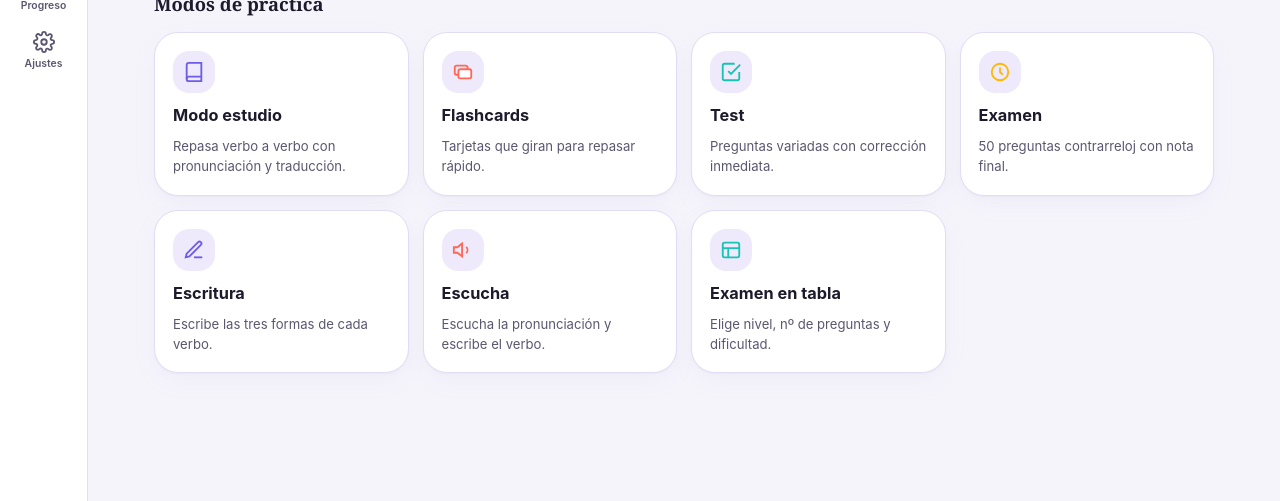
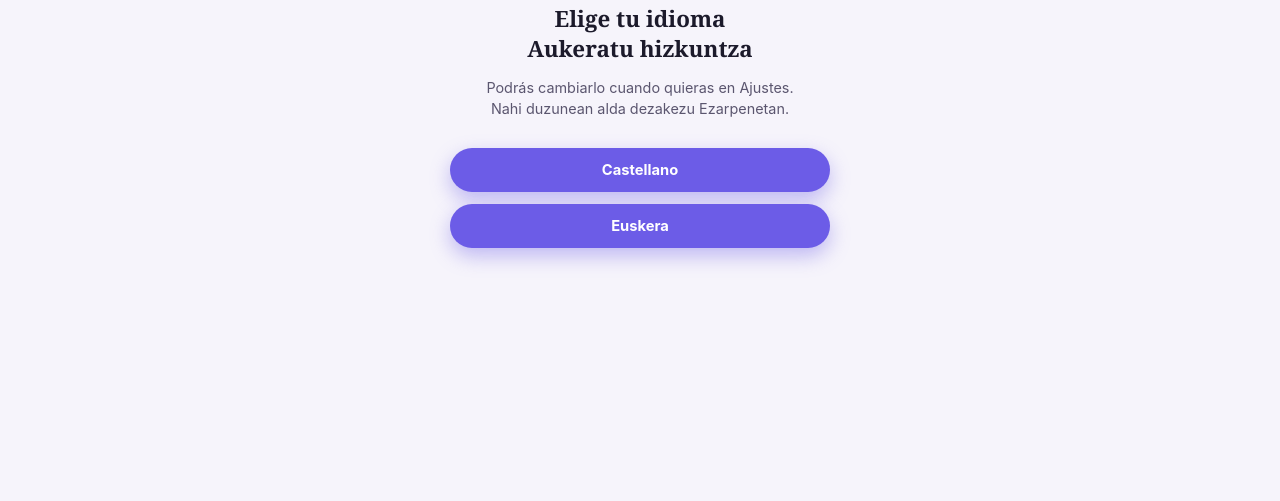
Before and after one commit to goizanetdev/irregular-verbs, a plain HTML site: page index.html in a window 1280 px wide. Shown: the part 299-800 px from the top of the page. Drawn offline with Linux system fonts and the light colour scheme.

Commit message:
Version 1.0.1 Release

```diff
--- a/css/styles.css
+++ b/css/styles.css
@@ -455,6 +455,18 @@ canvas { width: 100%; height: auto; max-width: 100%; display: block; }
 }
 @keyframes toastIn { from { opacity: 0; transform: translateY(10px);} to { opacity:1; transform: translateY(0);} }
 
+/* --------------------------- Onboarding de idioma --------------------------- */
+.lang-onboarding {
+  position: fixed; inset: 0; background: var(--bg); display: none; align-items: center; justify-content: center;
+  z-index: 300; padding: 24px;
+}
+.lang-onboarding.open { display: flex; }
+.lang-onboarding-card { max-width: 380px; width: 100%; text-align: center; }
+.lang-onboarding-card .brand-mark { margin: 0 auto 20px; display: block; }
+.lang-onboarding-title { font-family: var(--font-display); font-size: 1.4rem; line-height: 1.35; margin-bottom: 12px; }
+.lang-onboarding-sub { color: var(--text-muted); font-size: 0.9rem; line-height: 1.5; margin-bottom: 28px; }
+.lang-onboarding-options { display: flex; flex-direction: column; gap: 12px; }
+
 /* --------------------------------- Modal ---------------------------------- */
 .modal-overlay {
   position: fixed; inset: 0; background: rgb(10 8 20 / 0.5); display: none; align-items: center; justify-content: center;
--- a/index.html
+++ b/index.html
@@ -21,6 +21,22 @@
 <link rel="stylesheet" href="css/styles.css">
 </head>
 <body>
+
+<!-- ============================== ONBOARDING: SELECTOR DE IDIOMA ============================== -->
+<!-- Bilingüe a propósito: se muestra ANTES de que la persona elija idioma, así que no puede
+     depender de App.I18n.t(). Solo aparece una vez, en la primera entrada a la app. -->
+<div class="lang-onboarding" id="langOnboarding" role="dialog" aria-modal="true" aria-label="Selección de idioma / Hizkuntza aukeraketa">
+  <div class="lang-onboarding-card">
+    <img class="brand-mark" src="icons/logo-mark.png" alt="" width="40" height="43">
+    <h1 class="lang-onboarding-title">Elige tu idioma<br>Aukeratu hizkuntza</h1>
+    <p class="lang-onboarding-sub">Podrás cambiarlo cuando quieras en Ajustes.<br>Nahi duzunean alda dezakezu Ezarpenetan.</p>
+    <div class="lang-onboarding-options">
+      <button class="btn btn-primary btn-block lang-onboarding-btn" id="onboardingBtnEs" data-lang="es">Castellano</button>
+      <button class="btn btn-primary btn-block lang-onboarding-btn" id="onboardingBtnEu" data-lang="eu">Euskera</button>
+    </div>
+  </div>
+</div>
+
 <a class="skip-link" href="#mainContent" data-i18n="common.skipLink">Saltar al contenido</a>
 
 <!-- ============================== APP BAR ============================== -->
@@ -122,7 +138,7 @@
 
     <div class="search-wrap">
       <svg viewBox="0 0 24 24" fill="none" stroke="currentColor" stroke-width="2"><circle cx="11" cy="11" r="7"/><path d="m21 21-4.3-4.3"/></svg>
-      <input class="input" id="librarySearch" type="search" placeholder="Buscar en inglés, español o cualquier forma verbal…" aria-label="Buscar verbo" data-i18n-placeholder="common.searchPlaceholder" data-i18n-aria-label="common.searchAria">
+      <input class="input" id="librarySearch" type="search" placeholder="Buscar en inglés, castellano o cualquier forma verbal…" aria-label="Buscar verbo" data-i18n-placeholder="common.searchPlaceholder" data-i18n-aria-label="common.searchAria">
     </div>
 
     <div class="chip-row" id="levelChips" role="group" aria-label="Filtrar por nivel" data-i18n-aria-label="library.filterLevelAria">
@@ -156,7 +172,7 @@
 
     <div class="search-wrap">
       <svg viewBox="0 0 24 24" fill="none" stroke="currentColor" stroke-width="2"><circle cx="11" cy="11" r="7"/><path d="m21 21-4.3-4.3"/></svg>
-      <input class="input" id="customSelectionSearch" type="search" placeholder="Buscar en inglés, español o cualquier forma verbal…" aria-label="Buscar verbo" data-i18n-placeholder="common.searchPlaceholder" data-i18n-aria-label="common.searchAria">
+      <input class="input" id="customSelectionSearch" type="search" placeholder="Buscar en inglés, castellano o cualquier forma verbal…" aria-label="Buscar verbo" data-i18n-placeholder="common.searchPlaceholder" data-i18n-aria-label="common.searchAria">
     </div>
     <div class="chip-row" id="customSelectionFilterChips" style="margin-bottom:8px;">
       <button class="filter-chip active" data-filter="all" data-i18n="common.all">Todos</button>
@@ -347,7 +363,7 @@
       <button class="card mode-card" data-action="test-start" data-type="mcq"><h3 data-i18n="test.mcq.title">Elige la respuesta</h3><p data-i18n="test.mcq.desc">Test de opción múltiple. Con teclado: pulsa 1-4.</p></button>
       <button class="card mode-card" data-action="test-start" data-type="writePast"><h3 data-i18n="test.writePast.title">Escribe el pasado</h3><p data-i18n="test.writePast.desc">Escribe el pasado simple.</p></button>
       <button class="card mode-card" data-action="test-start" data-type="writeParticiple"><h3 data-i18n="test.writeParticiple.title">Escribe el participio</h3><p data-i18n="test.writeParticiple.desc">Escribe el past participle.</p></button>
-      <button class="card mode-card" data-action="test-start" data-type="writeTranslation"><h3 data-i18n="test.writeTranslation.title">Escribe la traducción</h3><p data-i18n="test.writeTranslation.desc">Traduce el verbo al español.</p></button>
+      <button class="card mode-card" data-action="test-start" data-type="writeTranslation"><h3 data-i18n="test.writeTranslation.title">Escribe la traducción</h3><p data-i18n="test.writeTranslation.desc">Traduce el verbo al castellano.</p></button>
       <button class="card mode-card" data-action="test-start" data-type="mixed"><h3 data-i18n="test.mixed.title">Mezcla</h3><p data-i18n="test.mixed.desc">Combina todos los tipos anteriores.</p></button>
     </div>
   </section>
--- a/js/app.js
+++ b/js/app.js
@@ -855,6 +855,23 @@
     document.addEventListener("keydown", (e) => { if (e.key === "Escape") closeModal(); });
   }
 
+  /* -------------------------- Onboarding de idioma ----------------------------- */
+  // Se muestra solo la primera vez que se entra en la app (sin progreso previo
+  // guardado). No se puede cerrar sin elegir: no tiene overlay-click ni Escape.
+  function wireLangOnboarding() {
+    if (!App.Storage.isFreshInstall()) return;
+    const overlay = $("#langOnboarding");
+    overlay.classList.add("open");
+    const choose = (lang) => {
+      App.I18n.setLang(lang);
+      App.Storage.setSetting("langChosen", true);
+      overlay.classList.remove("open");
+      applySettingsUI();
+    };
+    $("#onboardingBtnEs").addEventListener("click", () => choose("es"));
+    $("#onboardingBtnEu").addEventListener("click", () => choose("eu"));
+  }
+
   /* ------------------------ Teclado físico para Ahorcado / Ordenar letras --------- */
   function wireGameKeyboard() {
     document.addEventListener("keydown", (e) => {
@@ -925,6 +942,7 @@
     wireLearnedInfo();
     wireSettings();
     wireModal();
+    wireLangOnboarding();
     refreshDashboard();
     refreshLibrary();
     registerServiceWorker();
--- a/js/i18n.js
+++ b/js/i18n.js
@@ -32,7 +32,7 @@
       "common.restart": "Reiniciar",
       "common.clear": "Borrar",
       "common.nextWord": "Siguiente palabra ➜",
-      "common.searchPlaceholder": "Buscar en inglés, español o cualquier forma verbal…",
+      "common.searchPlaceholder": "Buscar en inglés, castellano o cualquier forma verbal…",
       "common.searchAria": "Buscar verbo",
       "common.learnedInfoAria": "¿Qué es un verbo aprendido?",
       "common.levelsTitle": "Niveles",
@@ -99,7 +99,7 @@
       "test.writeParticiple.title": "Escribe el participio",
       "test.writeParticiple.desc": "Escribe el past participle.",
       "test.writeTranslation.title": "Escribe la traducción",
-      "test.writeTranslation.desc": "Traduce el verbo al español.",
+      "test.writeTranslation.desc": "Traduce el verbo al castellano.",
       "test.mixed.title": "Mezcla",
       "test.mixed.desc": "Combina todos los tipos anteriores.",
       "test.exit": "← Salir",
@@ -328,7 +328,7 @@
       "quiz.mcqQuestion": "¿Cuál es el pasado simple de \"{verb}\"?",
       "quiz.writePastLabel": "Escribe el pasado simple de \"{verb}\"",
       "quiz.writeParticipleLabel": "Escribe el participio pasado de \"{verb}\"",
-      "quiz.writeTranslationLabel": "Traduce al español \"{verb}\"",
+      "quiz.writeTranslationLabel": "Traduce al castellano \"{verb}\"",
       "quiz.writeHint": "Escribe tu respuesta y pulsa Comprobar",
       "quiz.correctFeedback": "✅ ¡Correcto!",
       "quiz.incorrectFeedback": "❌ Incorrecto. La respuesta correcta es <strong>{answer}</strong>.<br><span class=\"text-muted\">{mistake}</span>",
--- a/js/storage.js
+++ b/js/storage.js
@@ -15,6 +15,7 @@
       sounds: true,
       animations: true,
       lang: "es", // 'es' | 'eu'
+      langChosen: false, // true en cuanto el usuario elige idioma (onboarding o ajustes)
     },
     favorites: [],
     progress: {
@@ -102,6 +103,13 @@
     return base;
   }
 
+  // Se comprueba ANTES de load() (que ya rellena defaults con deepMerge):
+  // si no había nada guardado en localStorage, es la primera vez que esta
+  // persona entra en la app -> se usa para mostrar el selector de idioma
+  // de bienvenida una sola vez. Quien ya tuviera progreso guardado antes de
+  // esta función no lo verá (se asume "es" para no interrumpirle).
+  const wasFreshInstall = !localStorage.getItem(KEY);
+
   let state = load();
   let saveTimer = null;
 
@@ -128,6 +136,11 @@
     setSetting(key, value) {
       state.settings[key] = value;
       persist();
+    },
+
+    /* ---------------- Onboarding de idioma ---------------- */
+    isFreshInstall() {
+      return wasFreshInstall;
     },
 
     /* ---------------- Favorites ---------------- */
```
Also changed, not shown: 2 other files.
